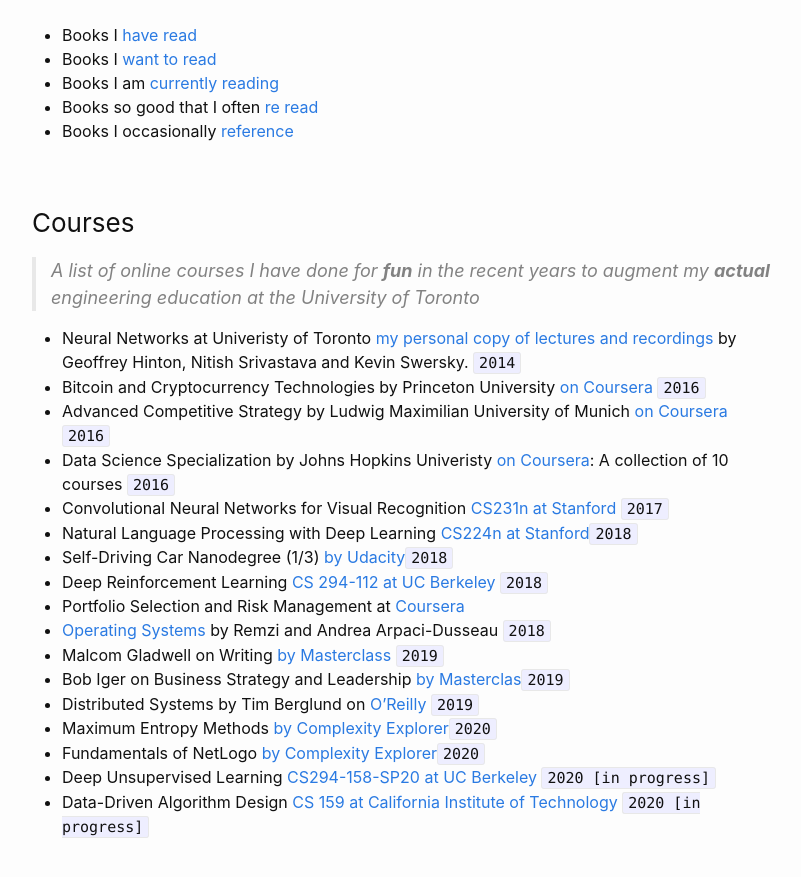
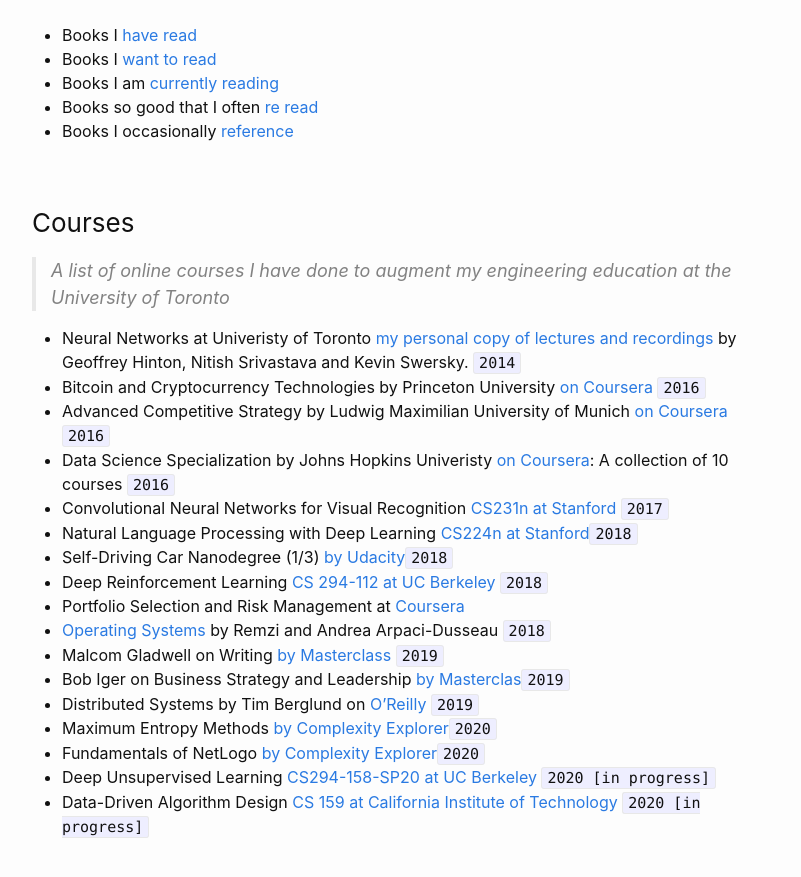
Before and after one commit to jovsa/jovsa.github.io, a Jekyll site: the page built from _posts/2020-06-08-consumption-list.md, in a window 1280 px wide and 900 px high, scrolled down 321 px. Shown: the top 877 px of the window, without its empty margins (238-1039 px from the left). Built offline with Jekyll 4.4.1, drawn with Linux system fonts in a browser that asks for light colours.

Commit message:
fixed gramatical errors on consumption list post

```diff
--- a/_posts/2020-06-08-consumption-list.md
+++ b/_posts/2020-06-08-consumption-list.md
@@ -17,7 +17,7 @@
 
 ### Courses
 
-> A list of online courses I have done for **fun** in the recent years to augment my **actual** engineering education at the University of Toronto
+> A list of online courses I have done to augment my engineering education at the University of Toronto
 
 * Neural Networks at Univeristy of Toronto [my personal copy of lectures and recordings](https://drive.google.com/drive/folders/0B7ZfXv12rlh6dTlnaUJSUnZ4Qms?usp=sharing) by Geoffrey Hinton, Nitish Srivastava and Kevin Swersky. `2014`
 * Bitcoin and Cryptocurrency Technologies by Princeton University [on Coursera](https://www.coursera.org/learn/cryptocurrency) `2016`
@@ -49,5 +49,4 @@
 * [Patrick Collison's Personal Blog](https://patrickcollison.com/)
 
 
-
 <div align="center">Something I missed that you enjoy? Send me a note</div>
```
